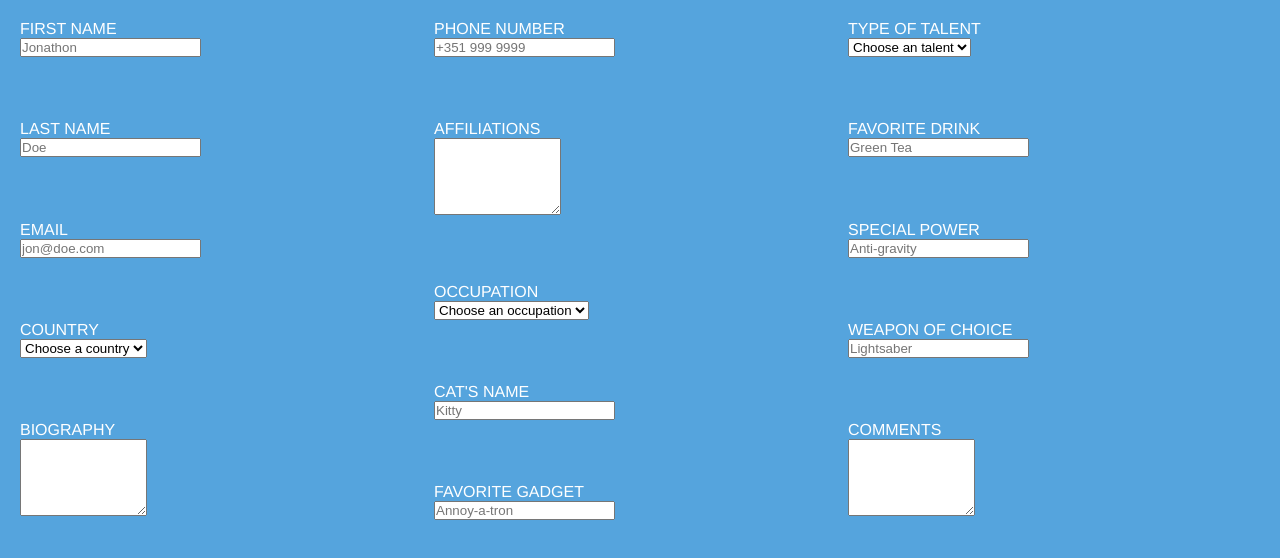
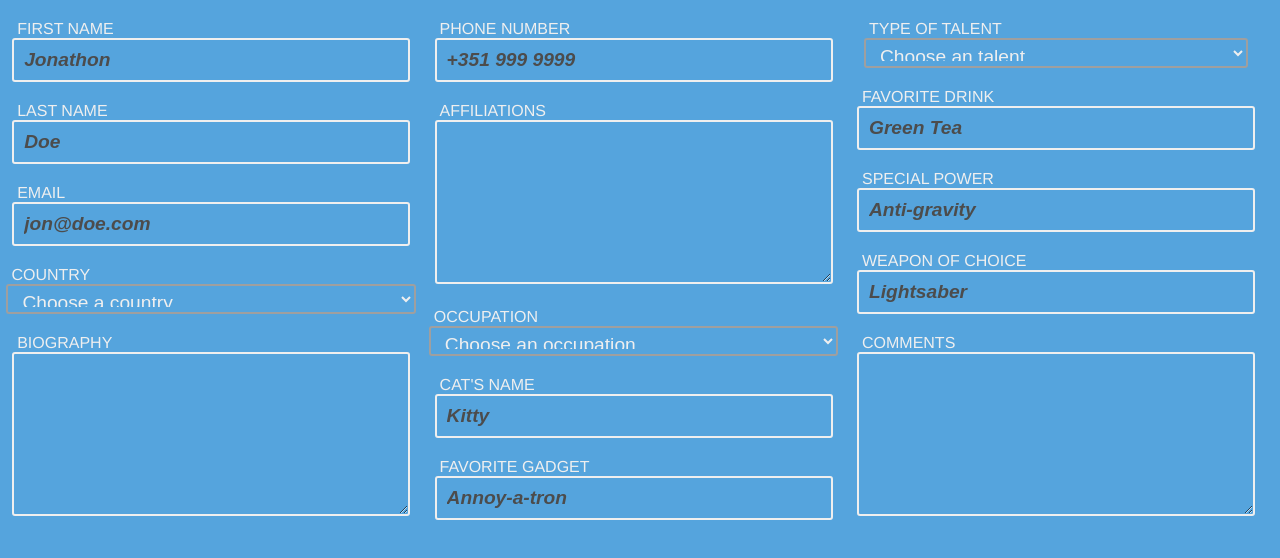
Before and after one commit to jbooher/06-forms, a plain HTML site: page index.html in a window 1280 px wide. Drawn offline with Linux system fonts and the light colour scheme.

Commit message:
Styling complete.  Forms are responsive and adaptive.

```diff
--- a/index.html
+++ b/index.html
@@ -56,9 +56,9 @@
           <label for="job">Occupation</label>
           <select name="job">
             <option value="">Choose an occupation</option>
-            <option value="France">Web Developer</option>
-            <option value="Italy">Sales Manager</option>
-            <option value="Portugal">Burger Flipper</option>
+            <option value="dev">Web Developer</option>
+            <option value="sales">Sales Manager</option>
+            <option value="randall">Burger Flipper</option>
           </select>
         </div>
 
@@ -80,9 +80,9 @@
           <label for="talent">Type of talent</label>
           <select name="talent">
             <option value="">Choose an talent</option>
-            <option value="France">Web Developer</option>
-            <option value="Italy">Sales Manager</option>
-            <option value="Portugal">Burger Flipper</option>
+            <option value="mtg-pro">Magic: the Gathering Pro</option>
+            <option value="good-talent">Really Pretty</option>
+            <option value="dick-tracy">Literally No Face</option>
           </select>
         </div>
 
--- a/main.css
+++ b/main.css
@@ -11,15 +11,44 @@ body {
 
 label {
   display: block;
-  color: #fff;
+  color: #efefef;
   text-transform: uppercase;
+  padding-left: 5px;
+}
+
+textarea, input, select {
+  font-size: 1.2rem;
+  width: 90vw;
+  background-color: #55a4dd;
+  border: 2px solid #efefef;
+  border-radius: 3px;
+  color: #efefef;
+  padding: 5px 0 5px 10px;
+}
+
+input, select {
+  height: 30px;
+}
+
+select {
+  width: 93vw;
 }
 
 textarea {
-  height: 75px;
-  width: 125px;
+  height: 150px;
+  color: #efefef;
 }
 
+::-webkit-input-placeholder {
+  color: #4c4c4c;
+  font-weight: 600;
+  font-style: italic;
+}
+
+select {
+  color: #efefef;
+  border: 2px solid #9f9f9f;
+}
 /*Layout*/
 
 
@@ -27,21 +56,83 @@ textarea {
 /*Module*/
 .forms {
   display: flex;
+  flex-wrap: wrap;
+  width: 100%;
+  align-items: center;
 }
 
 .column1, .column2, .column3 {
   display: flex;
+  justify-content: space-between;
+  align-items: center;
   flex-direction: column;
-  justify-content: space-between;
-  margin: 20px 10px 20px 20px;
-  width: 30%;
-  height: 500px;
+  width: 100%;
+  margin-top: 20px;
 }
 
+.form-item {
+  margin: 0 0 20px 0;
+}
 
+.form-item:last-child {
+  margin-bottom: 0;
+}
 
 /*State*/
+input:focus, select:focus {
+  border: 2px solid #002266;
+}
 
+@media screen and (min-width: 500px) {
+  textarea, input {
+    width: 40vw;
+  }
 
+  select {
+    width: 42vw;
+  }
 
-/*Util*/
+  .forms {
+    align-items: center;
+    width: 100%;
+  }
+
+  .column1, .column2 {
+    width: 50%;
+  }
+
+  .column3 {
+    width: 100%;
+  }
+
+  .column3 textarea, .column3 input {
+    width: 90vw;
+  }
+
+  .column3 select {
+    width: 93vw;
+  }
+}
+
+@media screen and (min-width: 800px) {
+  textarea, input {
+    width: 30vw;
+  }
+
+  select {
+    width: 32vw;
+  }
+
+  .forms {
+    align-items: center;
+    width: 100%;
+  }
+
+  .column1, .column2, .column3 {
+    width: 33%;
+  }
+
+  .column3 textarea, .column3 input, .column3 select {
+    width: 30vw;
+  }
+}
```
